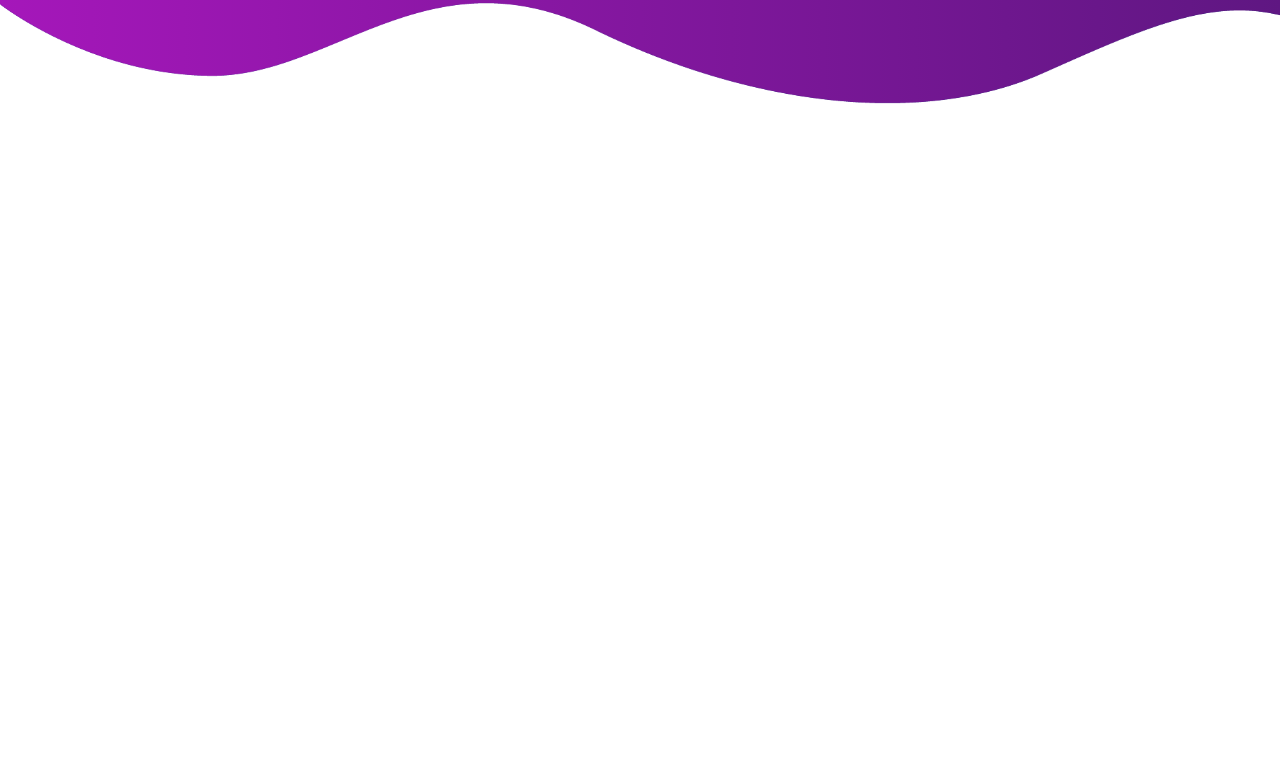
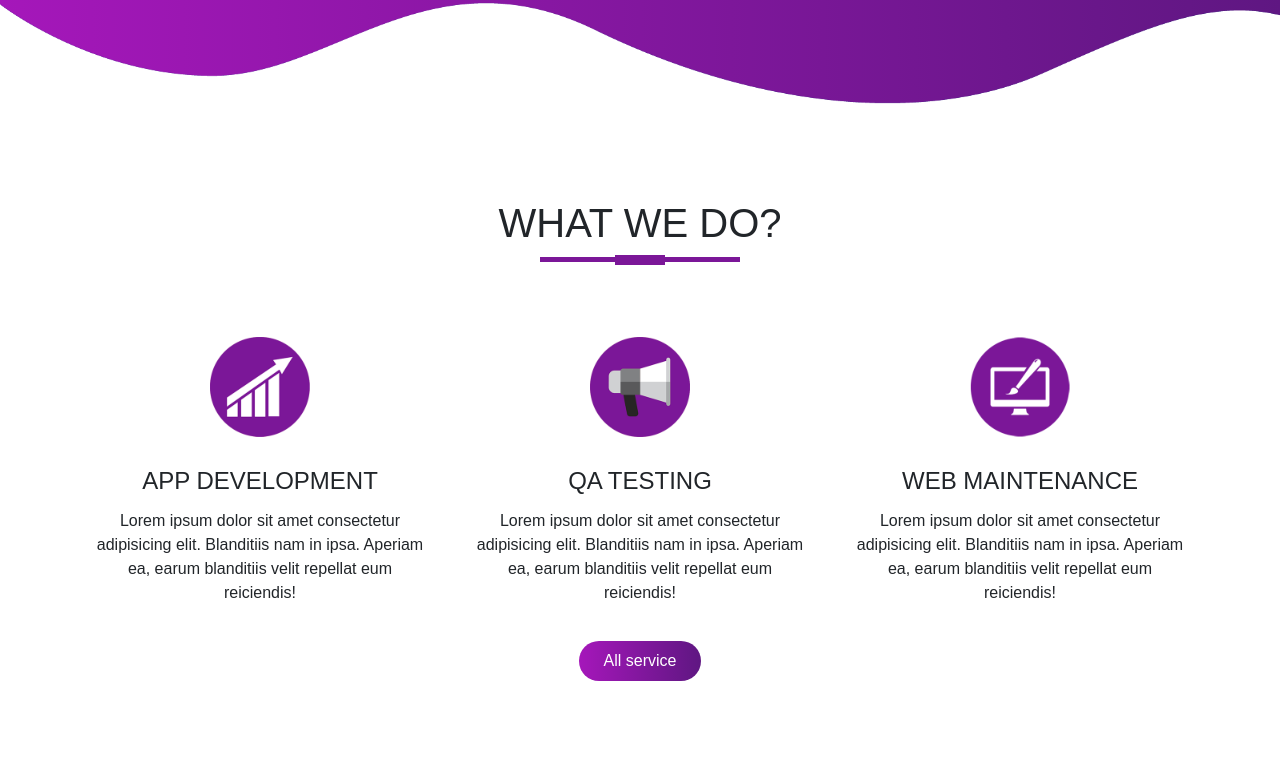
Before and after one commit to najmulmyself/bootforce, a plain HTML site: page index.html in a window 1280 px wide. Shown: the part 600-1361 px from the top of the page. Before the commit the page ends 800 px from the top, so only its background shows below. Drawn offline with nearby package versions, Linux system fonts and the light colour scheme.

Commit message:
service section

```diff
--- a/index.html
+++ b/index.html
@@ -86,7 +86,58 @@
           </div>
         </div>
       </div>
-      <img src="images/wave1.png" alt="wave1" srcset="" class="bottom-img">
+      <img src="images/wave1.png" alt="wave1" srcset="" class="bottom-img" />
+    </section>
+
+    <section id="services">
+      <div class="container text-center">
+        <h1 class="services-title text-center">What we do?</h1>
+        <div class="row text-center">
+          <div class="col-md-4 services">
+            <img
+              src="images/service1.png"
+              alt=""
+              srcset=""
+              class="service-img"
+            />
+            <h4>App Development</h4>
+            <p>
+              Lorem ipsum dolor sit amet consectetur adipisicing elit.
+              Blanditiis nam in ipsa. Aperiam ea, earum blanditiis velit
+              repellat eum reiciendis!
+            </p>
+          </div>
+          <div class="col-md-4 services">
+            <img
+              src="images/service2.png"
+              alt=""
+              srcset=""
+              class="service-img"
+            />
+            <h4>QA Testing</h4>
+            <p>
+              Lorem ipsum dolor sit amet consectetur adipisicing elit.
+              Blanditiis nam in ipsa. Aperiam ea, earum blanditiis velit
+              repellat eum reiciendis!
+            </p>
+          </div>
+          <div class="col-md-4 services">
+            <img
+              src="images/service3.png"
+              alt=""
+              srcset=""
+              class="service-img"
+            />
+            <h4>Web Maintenance</h4>
+            <p>
+              Lorem ipsum dolor sit amet consectetur adipisicing elit.
+              Blanditiis nam in ipsa. Aperiam ea, earum blanditiis velit
+              repellat eum reiciendis!
+            </p>
+          </div>
+        </div>
+        <button type="button" class="btn btn-primary">All service</button>
+      </div>
     </section>
 
     <!-- Bootstrap CDN JS -->
--- a/style.css
+++ b/style.css
@@ -31,30 +31,81 @@ body {
   box-shadow: none !important;
   /* border: none !important; */
 }
-.navbar-toggler:focus{
+.navbar-toggler:focus {
   outline: none !important;
 }
 
-#banner{
+#banner {
   background-image: linear-gradient(to right, #a517ba, #5f1782);
-    padding-top : 5%;
-    color: white ;
+  padding-top: 5%;
+  color: white;
 }
-.banner-title{
+.banner-title {
   margin-top: 100px;
   text-transform: uppercase;
   font-size: 30px;
   font-weight: 600;
 }
-.play-btn{
-    width:45px;
+.play-btn {
+  width: 45px;
   margin: 10px;
 }
 
-a,a:focus,a:active{
+a,
+a:focus,
+a:active {
   color: white;
   text-decoration: none;
 }
-.bottom-img{
+.bottom-img {
   width: 100%;
 }
+
+#services {
+  padding: 80px 0;
+}
+.services {
+  padding: 20px;
+}
+.services h4 {
+  padding: 5px;
+  margin-top: 25px;
+  text-transform: uppercase;
+}
+.service-img {
+  width: 100px;
+  margin-top: 20px;
+}
+.services-title {
+  font-size: 40px;
+  text-transform: uppercase;
+  font-weight: 400;
+}
+.services-title::before {
+  content: "";
+  width: 200px;
+  height: 5px;
+  background: #7b1798;
+  display: block;
+
+  margin: 0 auto;
+  transform: translateY(63px);
+}
+.services-title::after {
+  content: "";
+  width: 50px;
+  height: 10px;
+  background: #7b1798;
+  display: block;
+
+  margin: 0 auto;
+  margin-bottom: 40px;
+  transform: translateY(8px);
+}
+#services .btn-primary{
+    box-shadow: none;
+    padding: 8px 25px;
+    border: none;
+    border-radius:20px;
+    background-image: linear-gradient(to right, #a517ba, #5f1782);
+}
```
Lines whose indentation alone changed are shown as unchanged.
